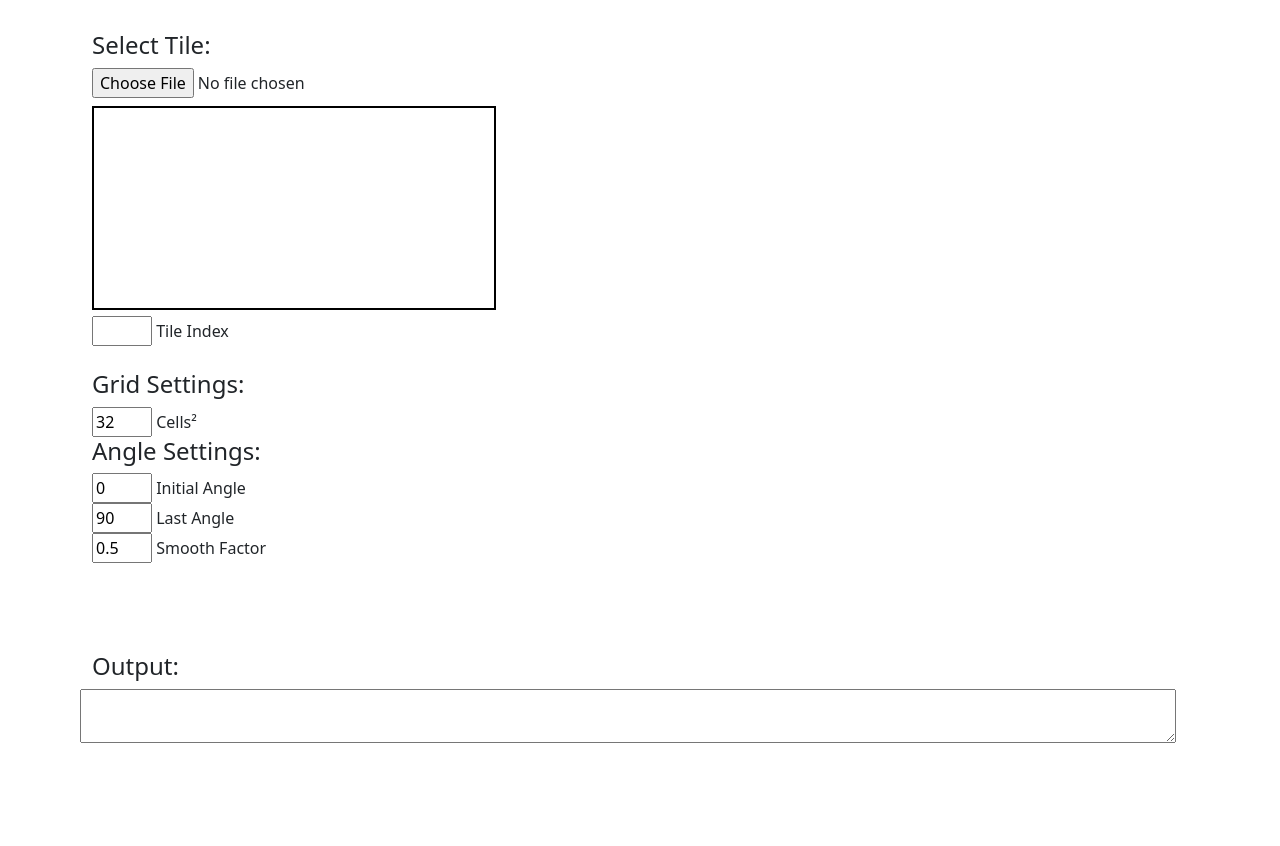
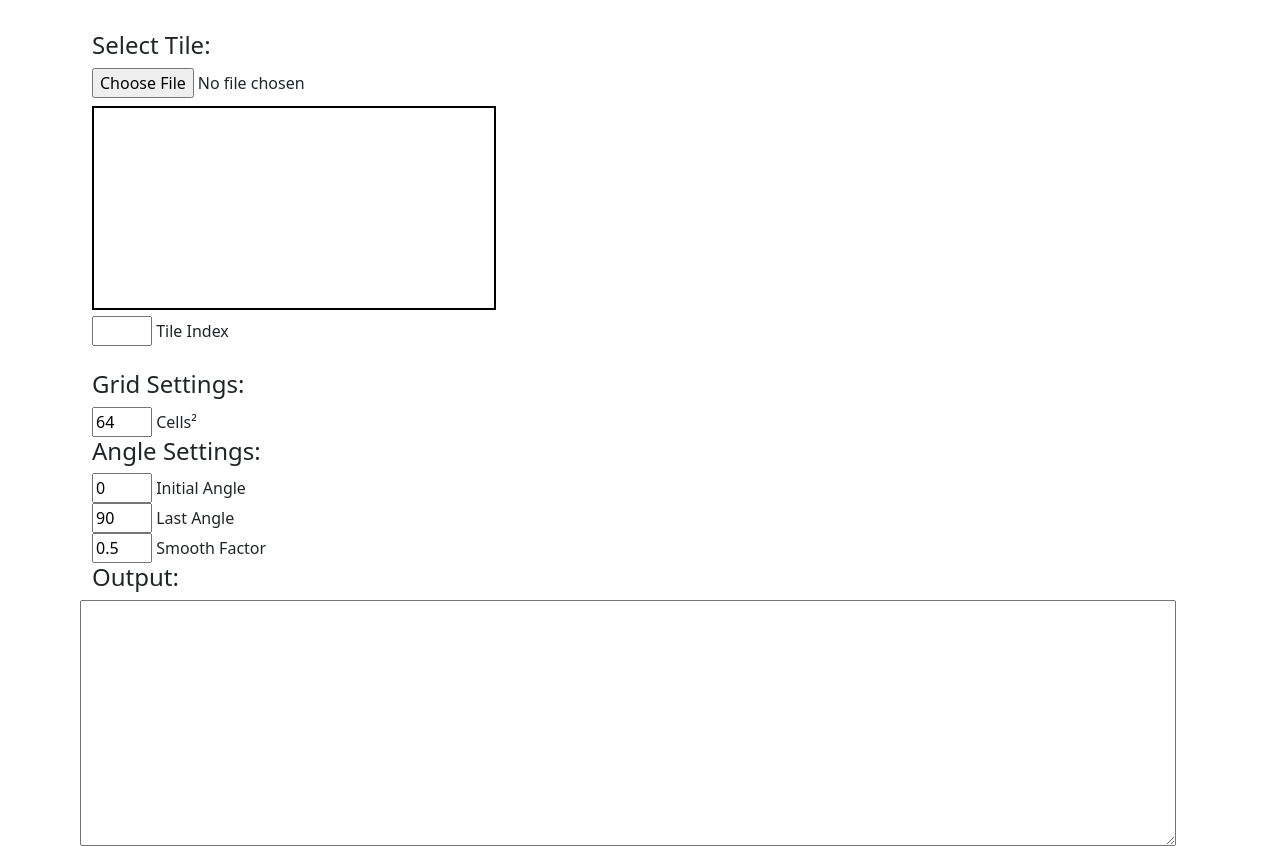
Before and after one commit to NathanAuckett/tile-collision-array-builder-web, a website with bundled scripts: page index.html in a window 1280 px wide. Shown: the part 73-919 px from the top of the page. Built offline with nearby package versions, Linux system fonts and the light colour scheme.

Commit message:
Made grid cell count pull from HTML default value.

```diff
--- a/index.html
+++ b/index.html
@@ -37,7 +37,7 @@
                     <div class="row mt-4 onlyWhenFile">
                         <h4>Grid Settings:</h4>
                         <div>
-                            <input type="number" id="cellCount" min="0" step="2" style="width: 60px;" value="32"/>
+                            <input type="number" id="cellCount" min="0" step="2" style="width: 60px;" value="64"/>
                             <label for="cellCount">Cells&sup2;</label>
                         </div>
                         <h4>Angle Settings:</h4>
@@ -66,7 +66,7 @@
 
             <div class="row onlyWhenFile">
                 <h4>Output:</h4>
-                <textarea id="output"></textarea>
+                <textarea id="output" rows="10"></textarea>
             </div>
 
         </div>
--- a/src/index.ts
+++ b/src/index.ts
@@ -21,7 +21,7 @@ function main(){
     tileSelectCanvas.height = 200;
     let selectedImage: HTMLImageElement;
 
-    const grid = new Grid(gridCanvas, 32, 32, gridCanvas.width - 32, gridCanvas.height - 32, 32, 32);
+    const grid = new Grid(gridCanvas, 32, 32, gridCanvas.width - 32, gridCanvas.height - 32, parseInt(inputCellCount.value), parseInt(inputCellCount.value));
     let heightArray = new Array(grid.cellCountX).fill(0);
     let widthArray = new Array(grid.cellCountY).fill(0);
     let angleArray = new Array(grid.cellCountX).fill(0);
```
Also changed, not shown: dist/index.js.
